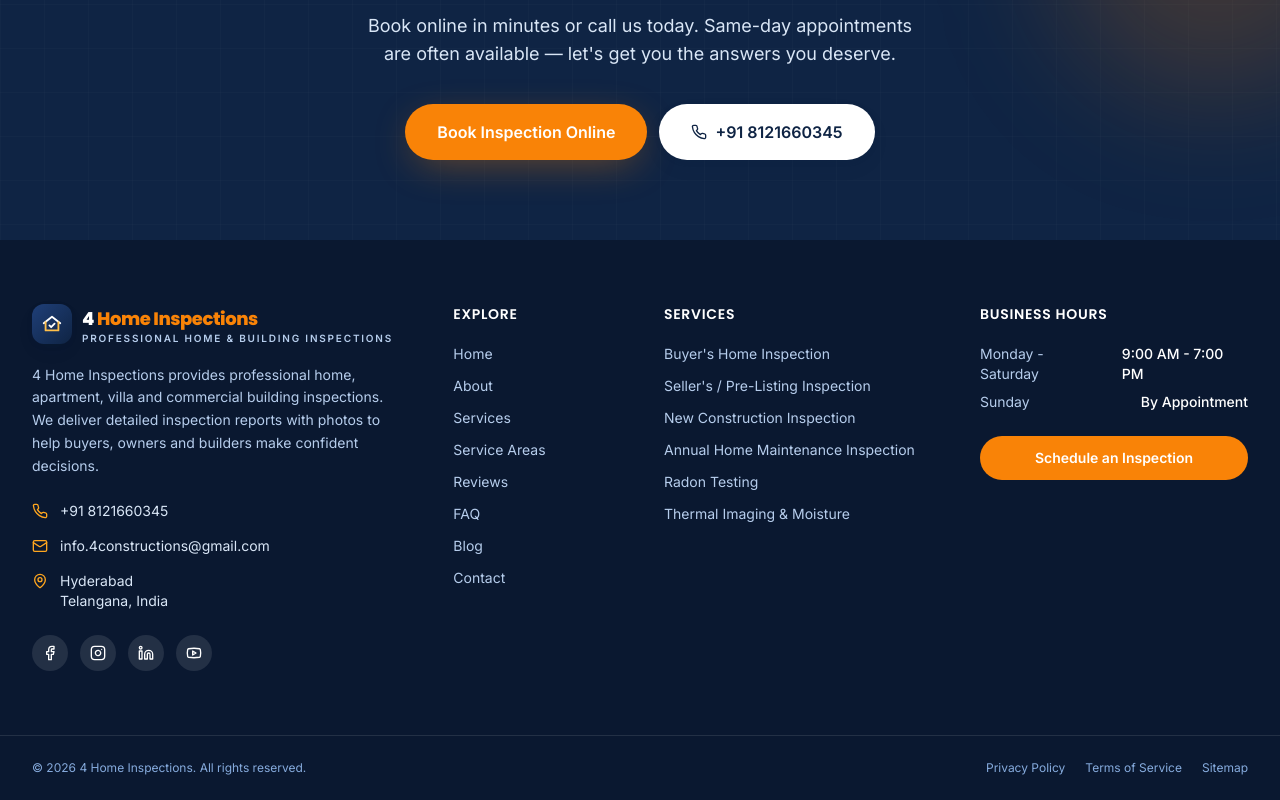
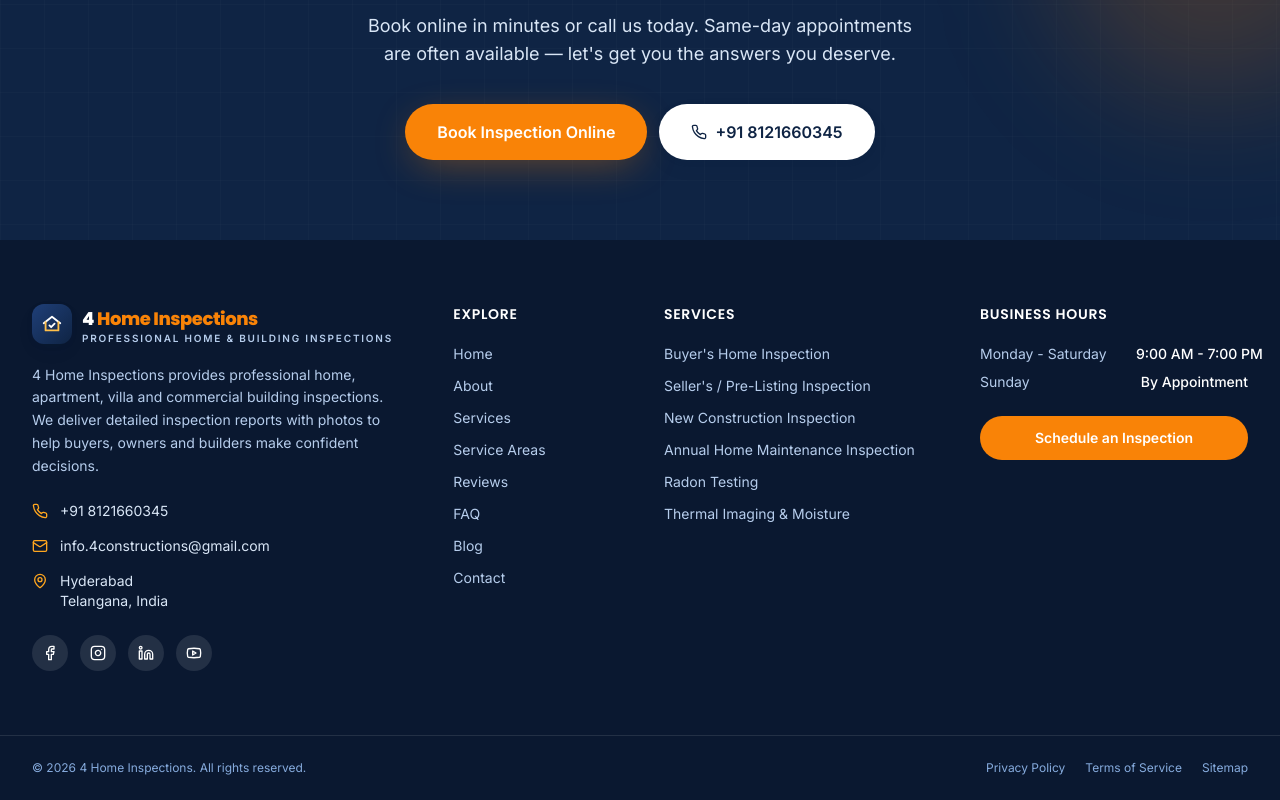
Before and after one commit to saichowdary96/4homeinspections, a Next.js app: page / in a window 1280 px wide. Shown: the part 5691-6491 px from the top of the page. Built offline with nearby package versions, Linux system fonts and the light colour scheme.

Commit message:
Update Footer.tsx

```diff
--- a/src/components/layout/Footer.tsx
+++ b/src/components/layout/Footer.tsx
@@ -137,10 +137,18 @@ export function Footer() {
             </h3>
             <ul className="mt-5 space-y-2 text-sm">
               {siteConfig.hours.map((h) => (
-                <li key={h.day} className="flex justify-between gap-4">
-                  <span className="text-brand-200">{h.day}</span>
-                  <span className="font-medium text-white">{h.time}</span>
-                </li>
+                <li
+  key={h.day}
+  className="grid grid-cols-[140px_1fr] items-center gap-4"
+>
+  <span className="text-brand-200">
+    {h.day}
+  </span>
+
+  <span className="font-medium text-right whitespace-nowrap text-white">
+    {h.time}
+  </span>
+</li>
               ))}
             </ul>
             <Link
```
